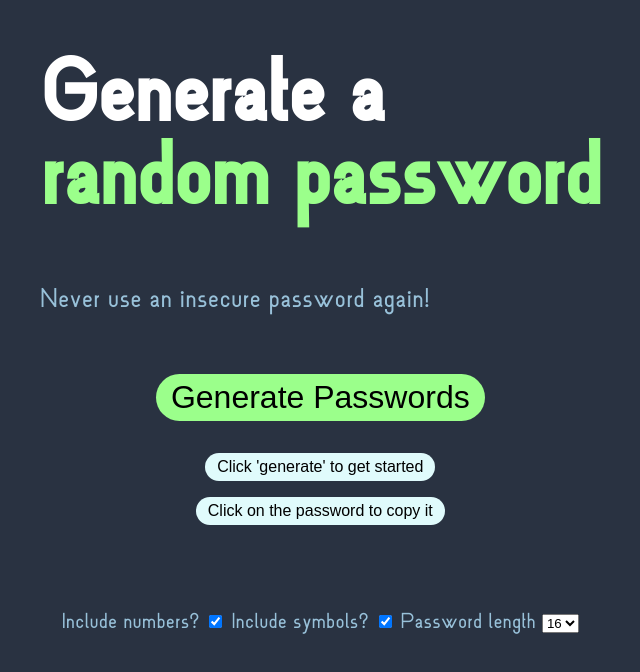
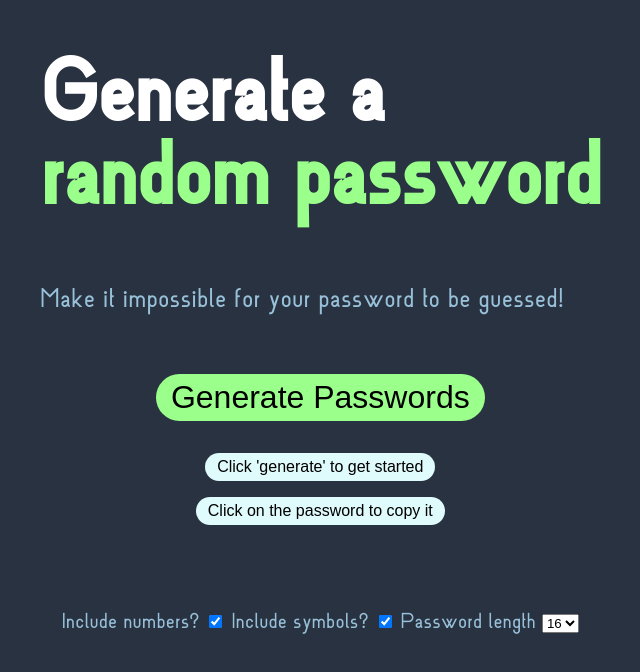
Before and after one commit to ToranMarriott/password-generator, a plain HTML site: page index.html in a window 1280 px wide. Shown: the whole page, without its empty margins (10-650 px from the left). Drawn offline with Linux system fonts and the light colour scheme.

Commit message:
Update index.html

```diff
--- a/index.html
+++ b/index.html
@@ -7,7 +7,7 @@
         <div class="header-group">
             <h1 id="header1">Generate a</h1>
             <h1 id="header2">random password</h1>
-            <h2>Never use an insecure password again!</h2>
+            <h2>Make it impossible for your password to be guessed!</h2>
             <button id="generate" onclick="generate()">Generate Passwords</button>
             <button id="password-1" onclick="copyPassword1()">Click 'generate' to get started</button>
             <button id="password-2" onclick="copyPassword2()">Click on the password to copy it</button>
```
